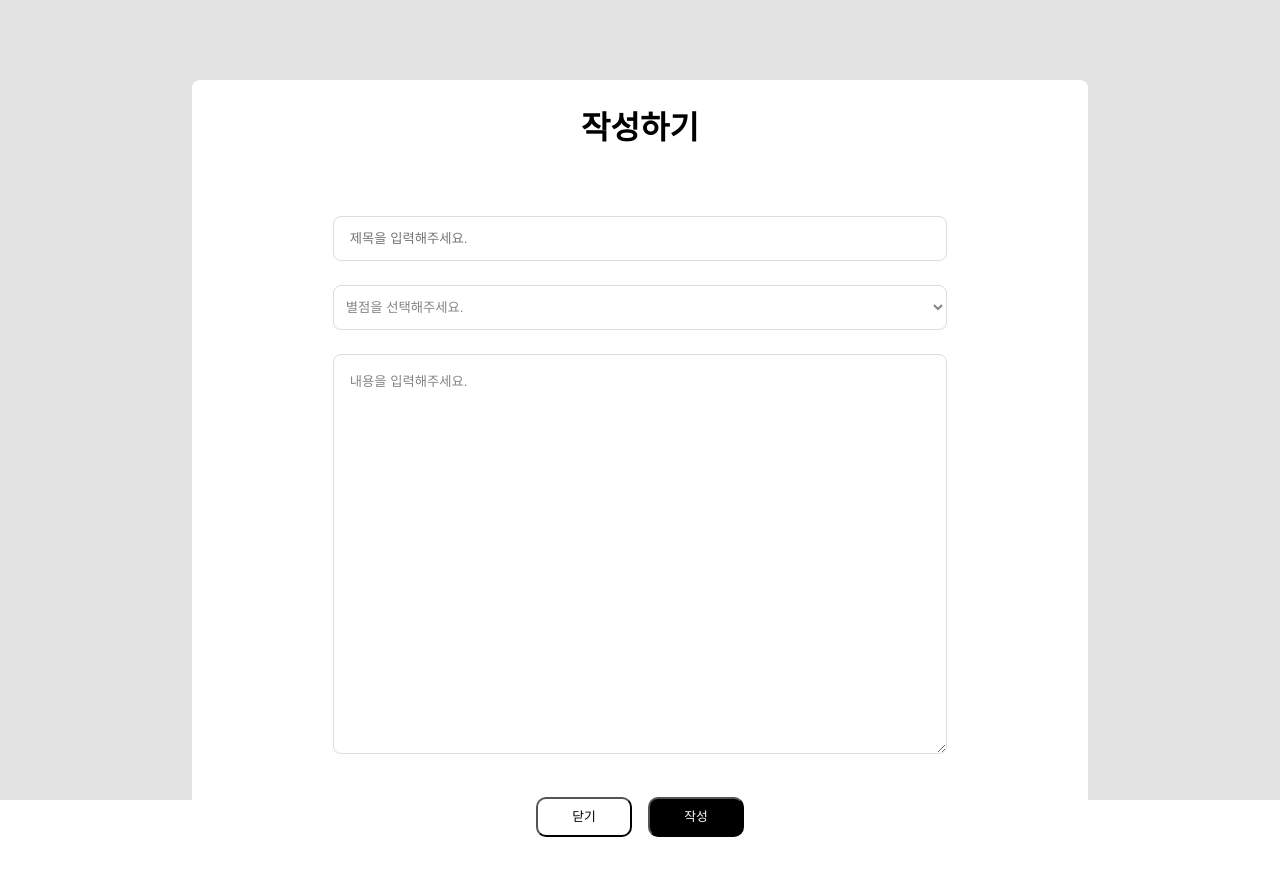
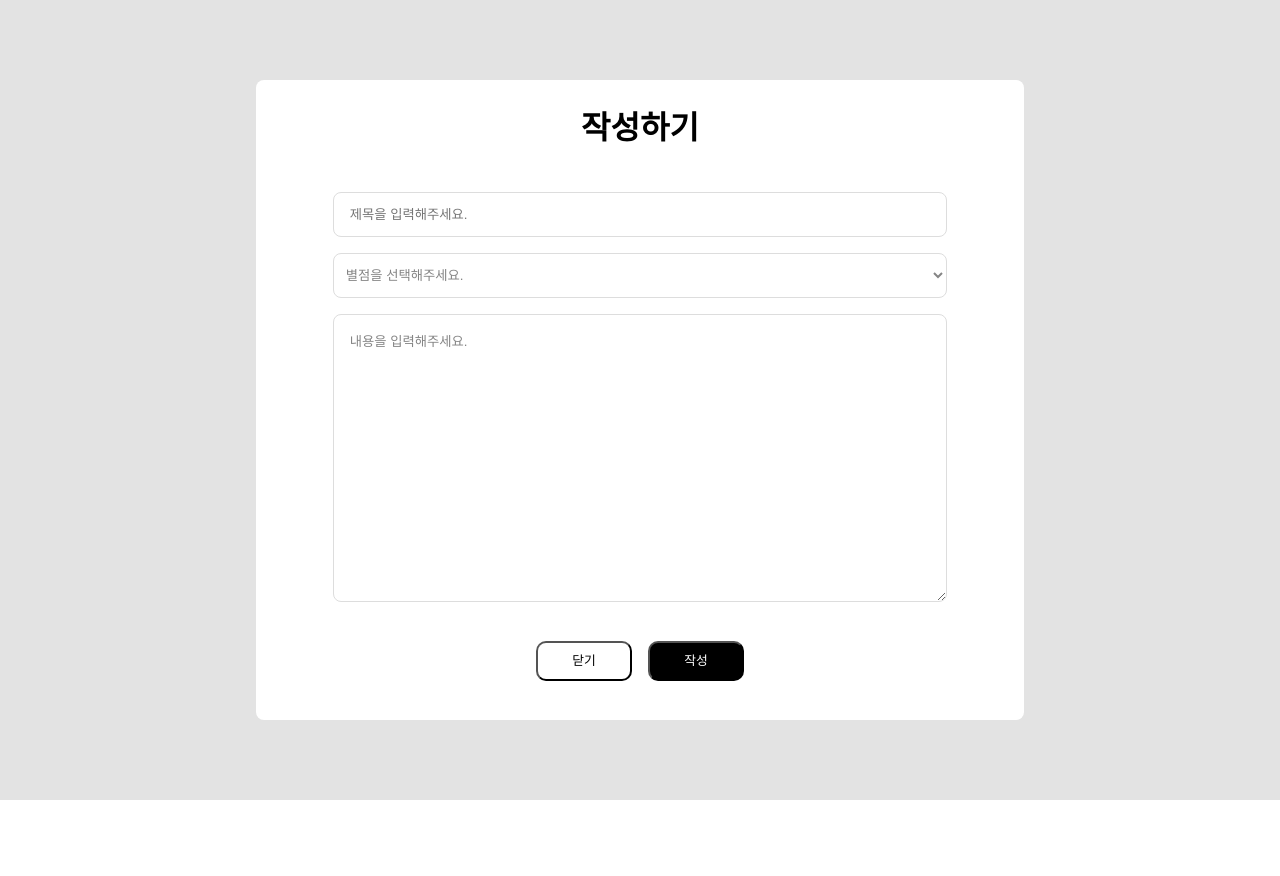
Before and after one commit to HyeonE0103/escapediary-FE, a React (Create React App) app: page /create in a window 1280 px wide. Shown: the top 876 px of the page. After the commit the page ends 800 px from the top, so only its background shows below. Built offline with nearby package versions, Linux system fonts and the light colour scheme.

Commit message:
style: 모달창 UI 수정

```diff
--- a/src/components/CreateReviewModal.jsx
+++ b/src/components/CreateReviewModal.jsx
@@ -105,12 +105,19 @@ const CreateDiv = styled.div`
 
 const CreateContainer = styled.div`
   left: 50%;
-  top: 60%;
+  top: 50%;
   transform: translate(-50%, -50%);
   border-radius: 0.5rem;
   background-color: rgb(255, 255, 255);
-  width: 70%;
-  height: 100vh;
+  width: 60%;
+  height: 80%;
+  @media (min-width:768px) and (max-width:1023px) {
+    height: 60%;
+  }
+  @media (max-width: 480px) {
+    width: 70%;
+    height: 70%;
+  }
   margin: auto;
   position: absolute;
   display: flex;
@@ -120,6 +127,9 @@ const CreateContainer = styled.div`
   box-sizing: border-box;
   h1 {
     font-size: 2rem;
+    @media (max-width: 480px) {
+      font-size: 1.5rem;
+    }
     font-weight: bold;
     margin-top: 2rem;
   }
@@ -128,9 +138,9 @@ const CreateContainer = styled.div`
 const CreateBody = styled.div`
   display: flex;
   flex-direction: column;
-  gap: 1.5rem;
-  margin-top: 4.5rem;
-  margin-bottom: 1.5rem;
+  gap: 1rem;
+  margin-top: 3rem;
+  margin-bottom: 1rem;
 `;
 
 const CreateInput = styled.div`
@@ -155,7 +165,7 @@ const CreateSelect = styled.div`
 
 const CreateTextArea = styled.div`
   width: 48vw;
-  height: 50%;
+  height: 45%;
   display: flex;
   margin: 0 auto;
   textarea {
```
